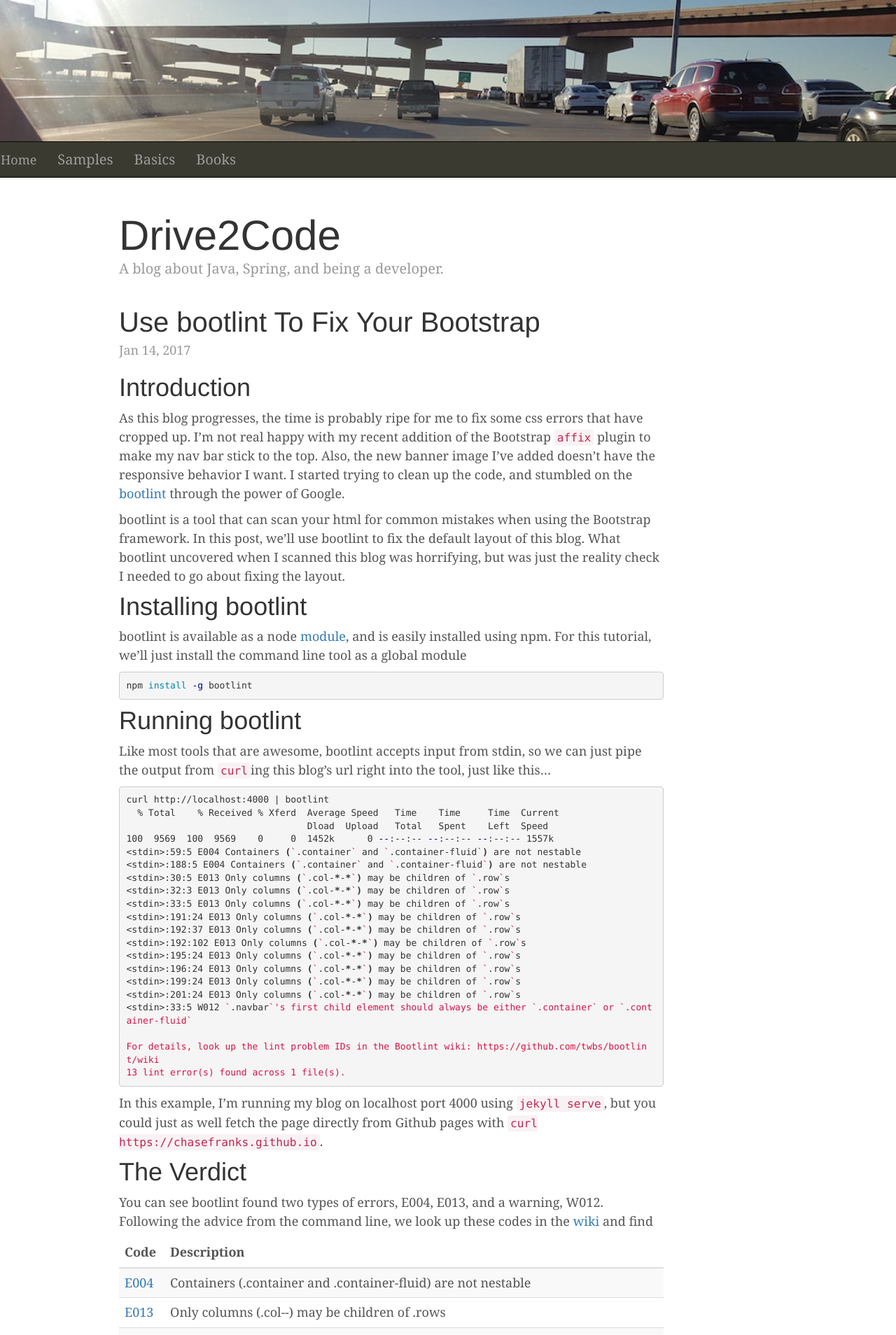
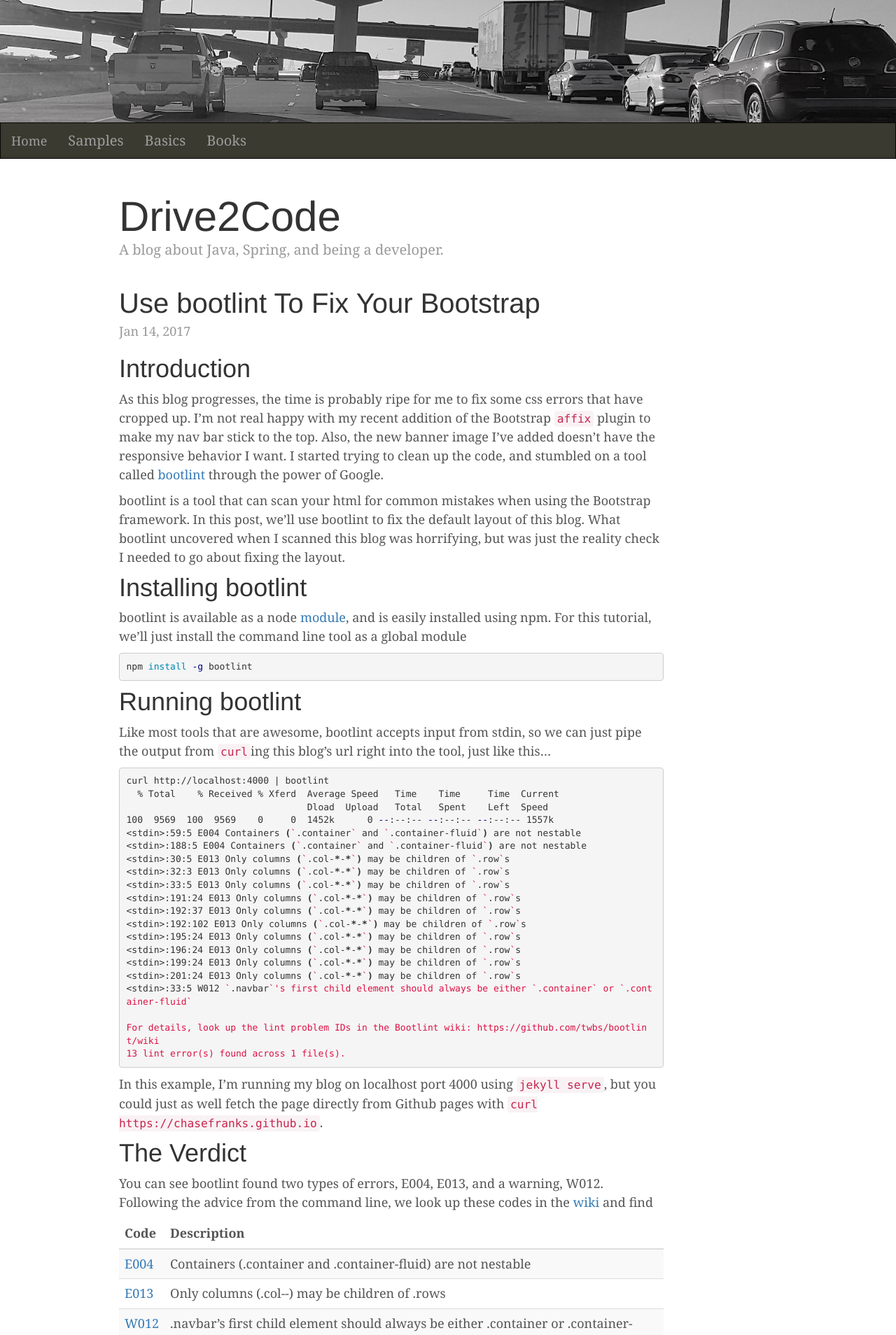
Before and after one commit to chasefranks/chasefranks.github.io, a Jekyll site: the page built from _posts/2017-01-14-use-bootlint-to-fix-your-bootstrap.md, in a window 1280 px wide. Shown: the top 1908 px of the page at 70% size. Built offline with Jekyll 4.4.1, drawn with Linux system fonts in a browser that asks for light colours; comment, search, counter and statistics services are not loaded.

Commit message:
fix bootlint errors add new banner image

````diff
--- a/_includes/footer.html
+++ b/_includes/footer.html
@@ -1,16 +1,16 @@
 <div class="container-fluid blog-footer">
   <div class="row">
     <div class="col-sm-4">
-      <div class="row"><img src="/images/bootstrap-icon.png" alt="Bootstrap"/></div>
-      <div class="row">adapted from <a href="http://getbootstrap.com">Bootstrap</a> blog template by <a href="https://twitter.com/mdo">@mdo</a></div>
+      <img src="/images/bootstrap-icon.png" alt="Bootstrap"/><br>
+      adapted from <a href="http://getbootstrap.com">Bootstrap</a> blog template by <a href="https://twitter.com/mdo">@mdo</a>
     </div>
     <div class="col-sm-4">
-      <div class="row"><img src="/images/icon-jekyll.png" alt="Jekyll" /></div>
-      <div class="row"><a href="https://jekyllrb.com/">Powered by Jekyll</a></div>
+      <img src="/images/icon-jekyll.png" alt="Jekyll" /><br>
+      <a href="https://jekyllrb.com/">Powered by Jekyll</a>
     </div>
     <div class="col-sm-4">
-      <div class="row">{% include icon-github.svg %}</div>
-      <div class="row"><a href="https://pages.github.com/">Hosted by GitHub Pages</a></div>
+      {% include icon-github.svg %}<br>
+      <a href="https://pages.github.com/">Hosted by GitHub Pages</a>
     </div>
   </div>
   <p>
--- a/_includes/header.html
+++ b/_includes/header.html
@@ -1,9 +1,9 @@
+<div id="header-img">
+</div>
+
+<nav class="navbar navbar-inverse blog-masthead" id="topnavbar">
+
   <div class="container-fluid">
-  <div class="row">
-    <div id="header-img"/>
-  </div>
-  <div class="row">
-    <nav class="navbar navbar-inverse blog-masthead" id="topnavbar">
 
     <div class="navbar-header">
       <button type="button" class="navbar-toggle collapsed" data-toggle="collapse" data-target="#this-navbar" aria-expanded="false">
@@ -23,7 +23,6 @@
       </ul>
     </div>
 
+  </div>
+
 </nav>
-
-  </div>
-</div>
--- a/_posts/2017-01-14-use-bootlint-to-fix-your-bootstrap.md
+++ b/_posts/2017-01-14-use-bootlint-to-fix-your-bootstrap.md
@@ -4,7 +4,7 @@
 date:   2017-01-14
 categories: css bootstrap linting
 intro: >
-   As this blog progresses, the time is probably ripe for me to fix some css errors that have cropped up. I'm not real happy with my recent addition of the Bootstrap ```affix``` plugin to make my nav bar stick to the top. Also, the new banner image I've added doesn't have the responsive behavior I want. I started trying to clean up the code, and stumbled on the [bootlint](https://github.com/twbs/bootlint) through the power of Google.
+   As this blog progresses, the time is probably ripe for me to fix some css errors that have cropped up. I'm not real happy with my recent addition of the Bootstrap ```affix``` plugin to make my nav bar stick to the top. Also, the new banner image I've added doesn't have the responsive behavior I want. I started trying to clean up the code, and stumbled on a tool called [bootlint](https://github.com/twbs/bootlint) through the power of Google.
 
 
    bootlint is a tool that can scan your html for common mistakes when using the Bootstrap framework. In this post, we'll use bootlint to fix the default layout of this blog. What bootlint uncovered when I scanned this blog was horrifying, but was just the reality check I needed to go about fixing the layout.
--- a/_sass/_styles.scss
+++ b/_sass/_styles.scss
@@ -40,29 +40,24 @@
   }
 }
 
-/*close out border radius on Bootstrap navbar*/
-.navbar {
-
-}
-
 #topnavbar {
   border-radius: 0px;
   margin: 0;
   z-index: 1;
 }
+
 #topnavbar.affix {
   position: fixed;
   top: 0;
   width: 100%;
 }
 
-
 #header-img {
-  height: 202px;
-  background-image: url('/images/driving.jpg');
-  background-repeat: no-repeat;
+  height: 175px;
+  background-image: url('/images/driving-banner.jpg');
+  background-repeat: repeat-x;
   background-attachment: fixed;
-  background-size: 100% auto;
+  background-size: 1500px;
 }
 
 /*
````
Also changed, not shown: images/driving-banner.jpg (added), images/driving.jpg (deleted). Lines whose indentation alone changed are shown as unchanged.
